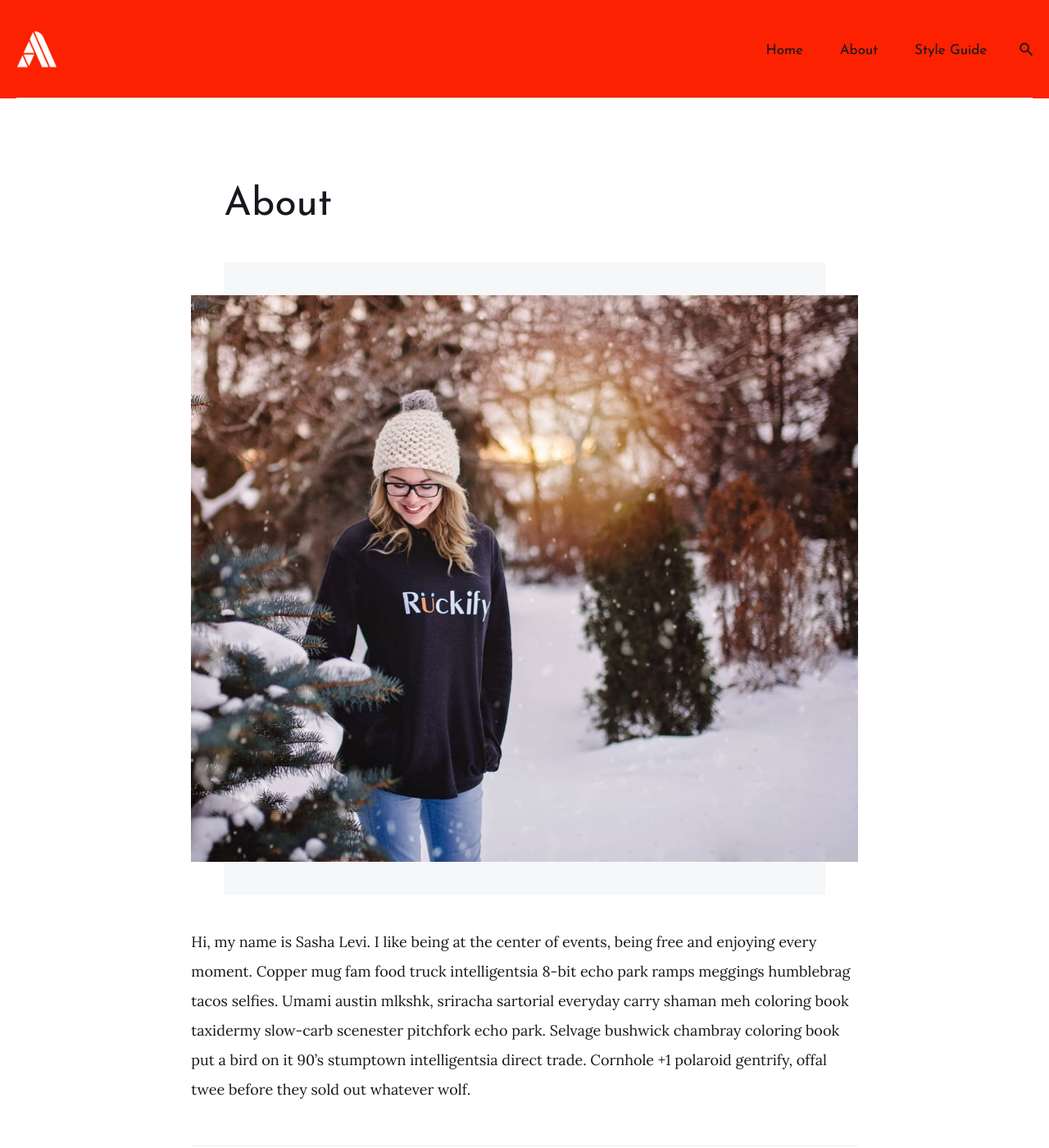
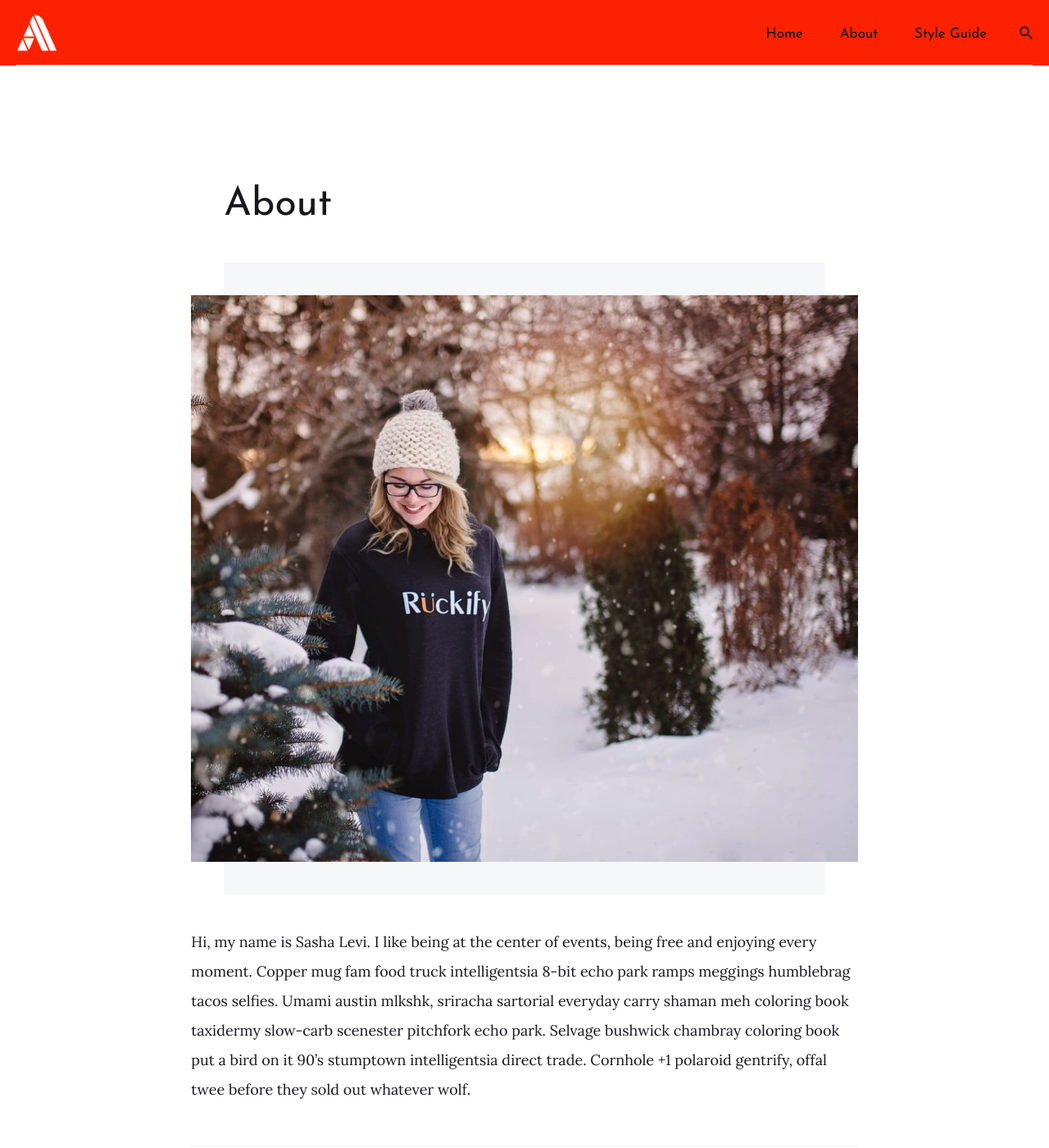
Before and after one commit to Asfalto-Ascari/AsfaltoAscari, a Jekyll site: the page built from _pages/about.md, in a window 1280 px wide and 1400 px high. Shown: the whole window at 82% size. Built offline with Jekyll 4.4.1, drawn with Linux system fonts in a browser that asks for light colours; nearby versions of some CDN libraries.

Commit message:
Change style for header and search colours (size too)

```diff
--- a/_sass/3-modules/_header.scss
+++ b/_sass/3-modules/_header.scss
@@ -40,7 +40,7 @@
   position: relative;
   display: flex;
   align-items: center;
-  height: 120px;
+  height: 80px;
   &:after {
     content: "";
     position: absolute;
--- a/_sass/3-modules/_search.scss
+++ b/_sass/3-modules/_search.scss
@@ -8,7 +8,7 @@
   z-index: -1;
   transform: scale(0.95);
   opacity: 0;
-  background: #fff;
+  background: #191919;
   transition: all .25s ease;
   &.is-visible {
     transform: scale(1);
@@ -48,8 +48,8 @@
     font-size: 37px;
     line-height: 40px;
     border: none;
-    border-bottom: 3px solid $dark;
-    color: $dark;
+    border-bottom: 3px solid $white;
+    color: $white;
     &::placeholder {
       font-weight: 700;
       color: #bbb;
```
